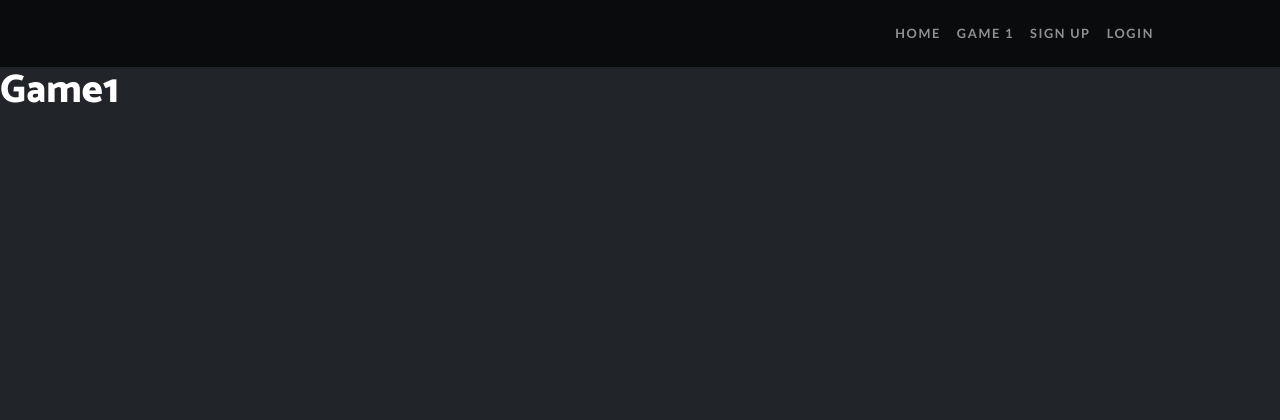
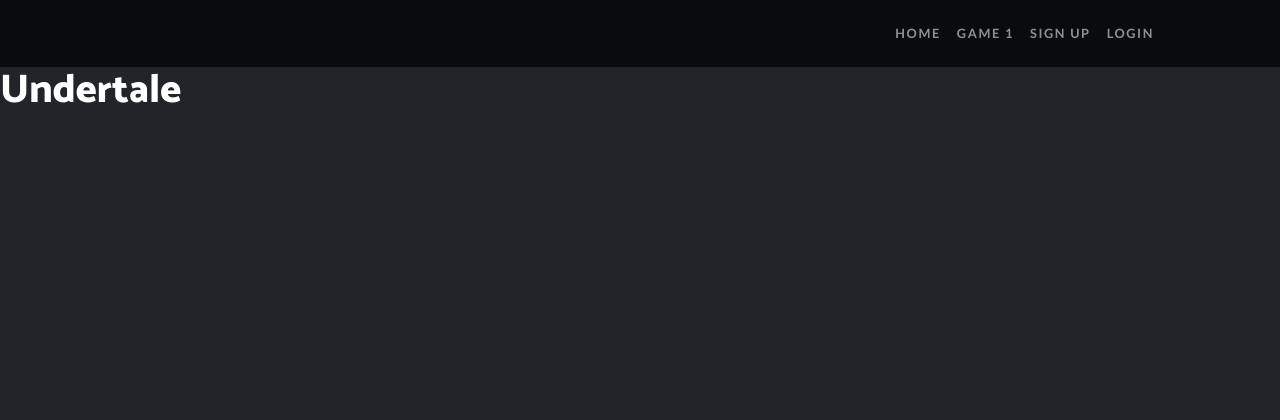
Before and after one commit to iec-creem/Web-Development-Assessment, a Flask app: page /game1 in a window 1280 px wide. Shown: the top 420 px of the page. Run offline with Flask 3, Linux system fonts and the light colour scheme; some libraries are stand-ins or nearby versions.

Commit message:
changed title to specific game

```diff
--- a/Flask_Web/website/templates/game1.html
+++ b/Flask_Web/website/templates/game1.html
@@ -1,7 +1,7 @@
-{% extends "template.html" %} {% block title %} Game1 {% endblock %}
+{% extends "template.html" %} {% block title %} Undertale {% endblock %}
 
 {% block content %}
 
-<h1>Game1</h1>
+<h1>Undertale</h1>
 
 {% endblock %}
```
Also changed, not shown: Flask_Web/website/templates/game2.html (+7 -0 lines), Flask_Web/website/templates/game3.html (+7 -0 lines).
